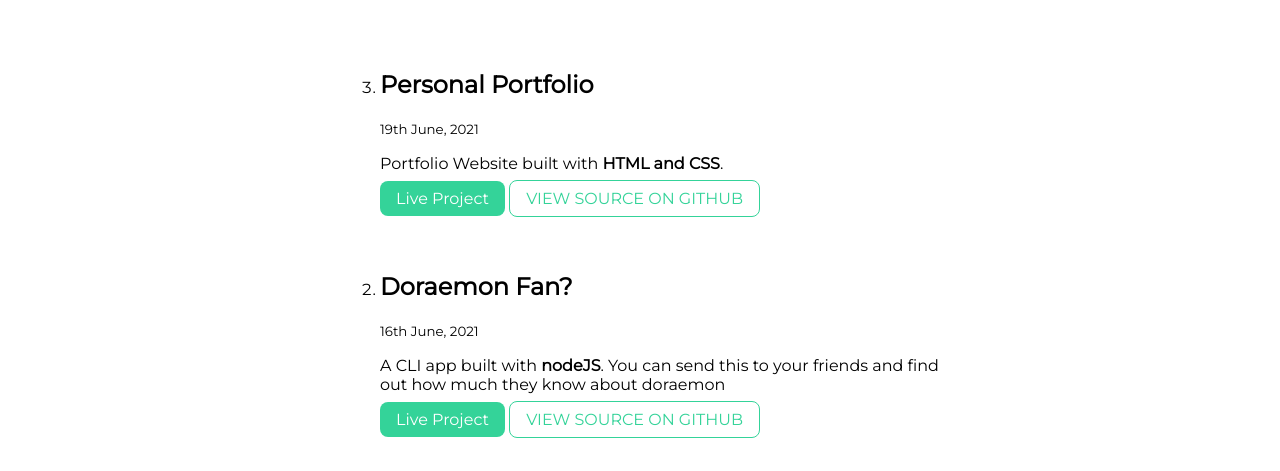
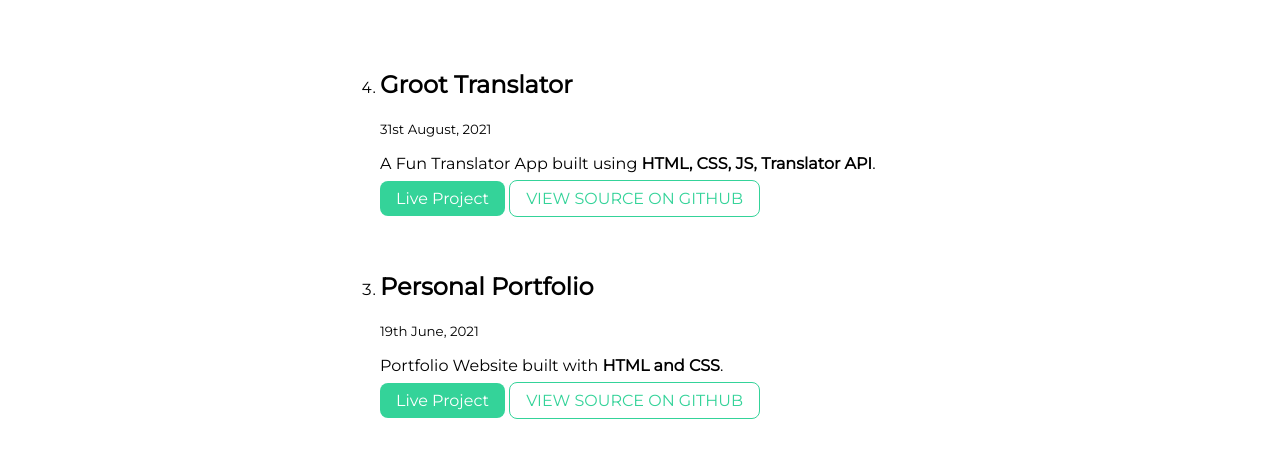
Before and after one commit to manojanasuri16/portfolio, a plain HTML site: page projects.html in a window 1280 px wide. Shown: the part 262-733 px from the top of the page. Drawn offline with Linux system fonts and the light colour scheme.

Commit message:
Update projects.html
Added groot-translator app to projects list

```diff
--- a/projects.html
+++ b/projects.html
@@ -31,6 +31,13 @@
 
     <div class="container container-center">
         <ol reversed>
+            <li class="list-ordered-space">
+                <h2>Groot Translator</h2>
+                <small>31st August, 2021</small>
+                <p>A Fun Translator App built using <strong>HTML, CSS, JS, Translator API</strong>. </p>
+                <a class="link link-primary" href="https://fun-groot-translator.netlify.app/">Live Project</a>
+                <a class="link link-secondary" href="https://github.com/manojanasuri16/groot-translator">VIEW SOURCE ON GITHUB</a>
+            </li>
             <li class="list-ordered-space">
                 <h2>Personal Portfolio</h2>
                 <small>19th June, 2021</small>
```
